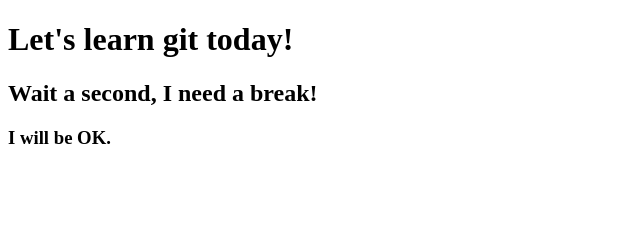
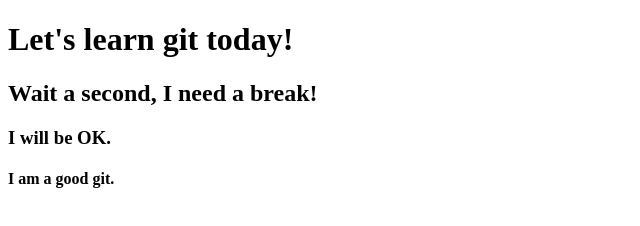
Before and after one commit to abL-A2/git-practice, a plain HTML site: page index.html in a window 1280 px wide. Shown: the whole page, without its empty margins (0-640 px from the left). Drawn offline with Linux system fonts and the light colour scheme.

Commit message:
04 add h4

```diff
--- a/index.html
+++ b/index.html
@@ -14,6 +14,8 @@
     <h2>Wait a second, I need a break!</h2>
     <!-- Third commit here  -->
     <h3> I will be OK.</h3>
+    <!-- Fourth commit here -->
+    <h4>I am a good git.</h4>
 </body>
 
 </html>
```
